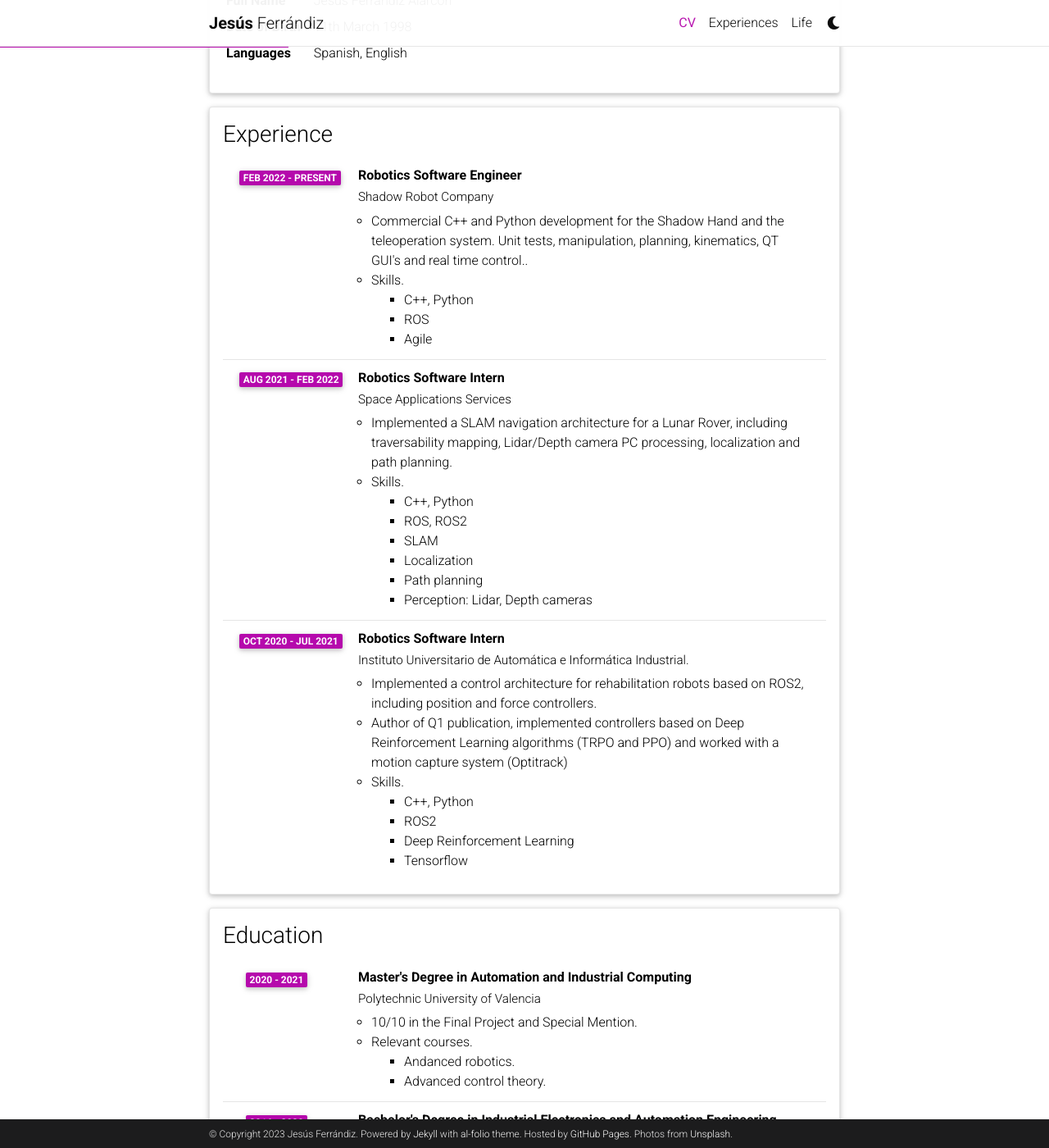
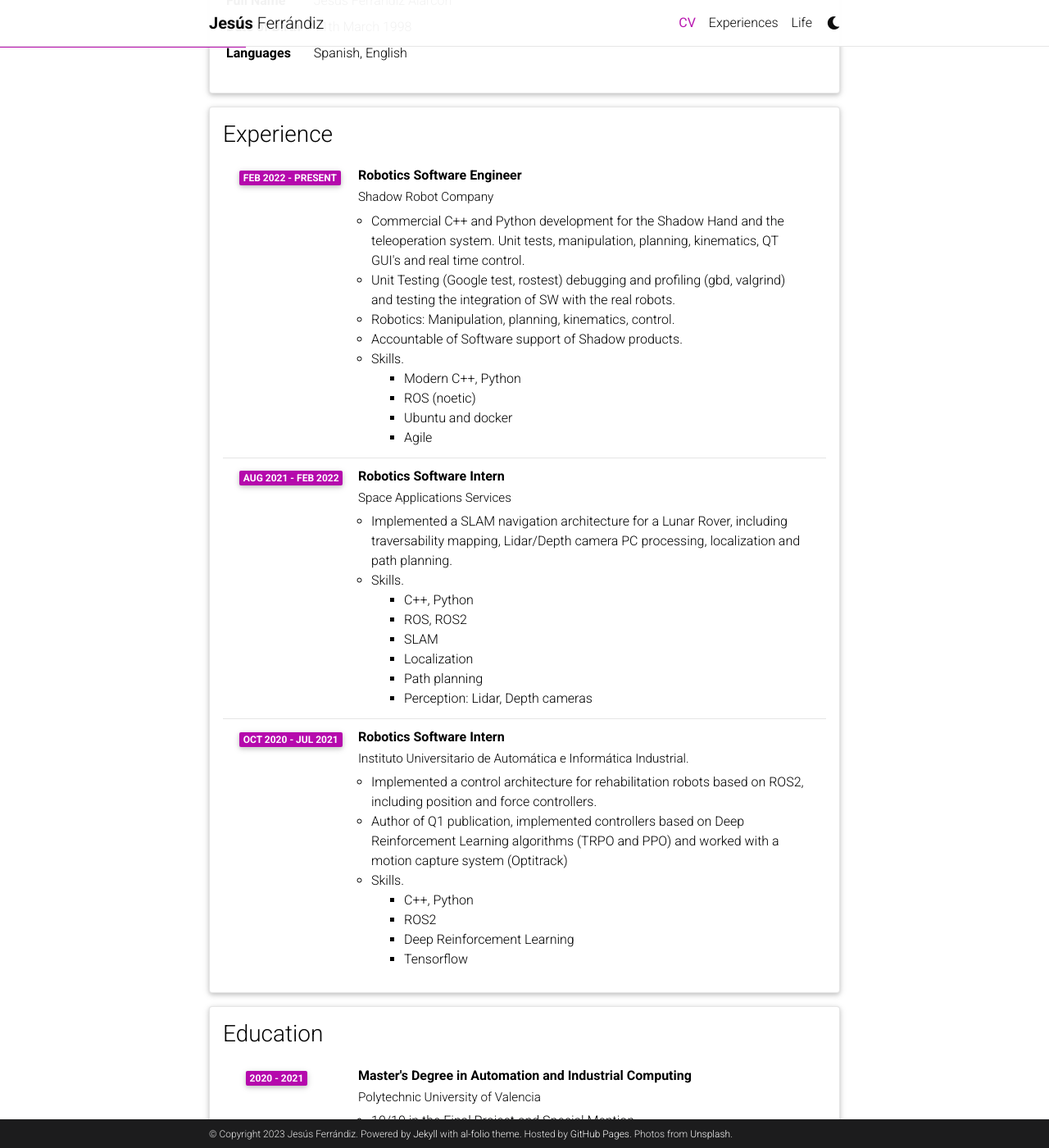
Before and after one commit to jeferal/jeferal.github.io, a Jekyll site: the page built from _pages/cv.md, in a window 1280 px wide and 1400 px high, scrolled down 263 px. Shown: the whole window at 82% size. Built offline with Jekyll 4.4.1, drawn with Linux system fonts in a browser that asks for light colours; comment, search, counter and statistics services are not loaded; a style sheet for code colours, icons or effects is not loaded; some of the changed text lies outside the part shown.

Commit message:
updated CV

```diff
--- a/_data/cv.yml
+++ b/_data/cv.yml
@@ -15,11 +15,15 @@
       institution: Shadow Robot Company
       year: Feb 2022 - Present
       description:
-        - Commercial C++ and Python development for the Shadow Hand and the teleoperation system. Unit tests, manipulation, planning, kinematics, QT GUI's and real time control..
+        - Commercial C++ and Python development for the Shadow Hand and the teleoperation system. Unit tests, manipulation, planning, kinematics, QT GUI's and real time control.
+        - Unit Testing (Google test, rostest) debugging and profiling (gbd, valgrind) and testing the integration of SW with the real robots.
+        - "Robotics: Manipulation, planning, kinematics, control."
+        - Accountable of Software support of Shadow products.
         - title: Skills.
           contents:
-            - C++, Python
-            - ROS
+            - Modern C++, Python
+            - ROS (noetic)
+            - Ubuntu and docker
             - Agile
     - title: Robotics Software Intern
       institution: Space Applications Services
@@ -66,7 +70,7 @@
         - 9.8 on the Final Project which was based on implementing dynamic controllers for an industrial robot with a Real Time embedded system and an FPGA.
         - 9.1/10 Average grade, awarded to best academic records of third year and achieved 16 Special Mentions.
 
-- title: Academic Interests
+- title: Further Education
   type: nested_list
   contents:
     - title: Courses
@@ -78,6 +82,8 @@
         - "Computer vision introduction: application development with OpenCV"
     - title: Readings
       items:
+        - (Currently reading) Hands-On Design Patterns with C++
+        - Effective Modern C++
         - Deep Reinforcement Learning with Python
         - Artificial Intelligence with Python
         - Advanced Deep Learning with Python
```
Also changed, not shown: _pages/about.md (+1 -1 lines).
